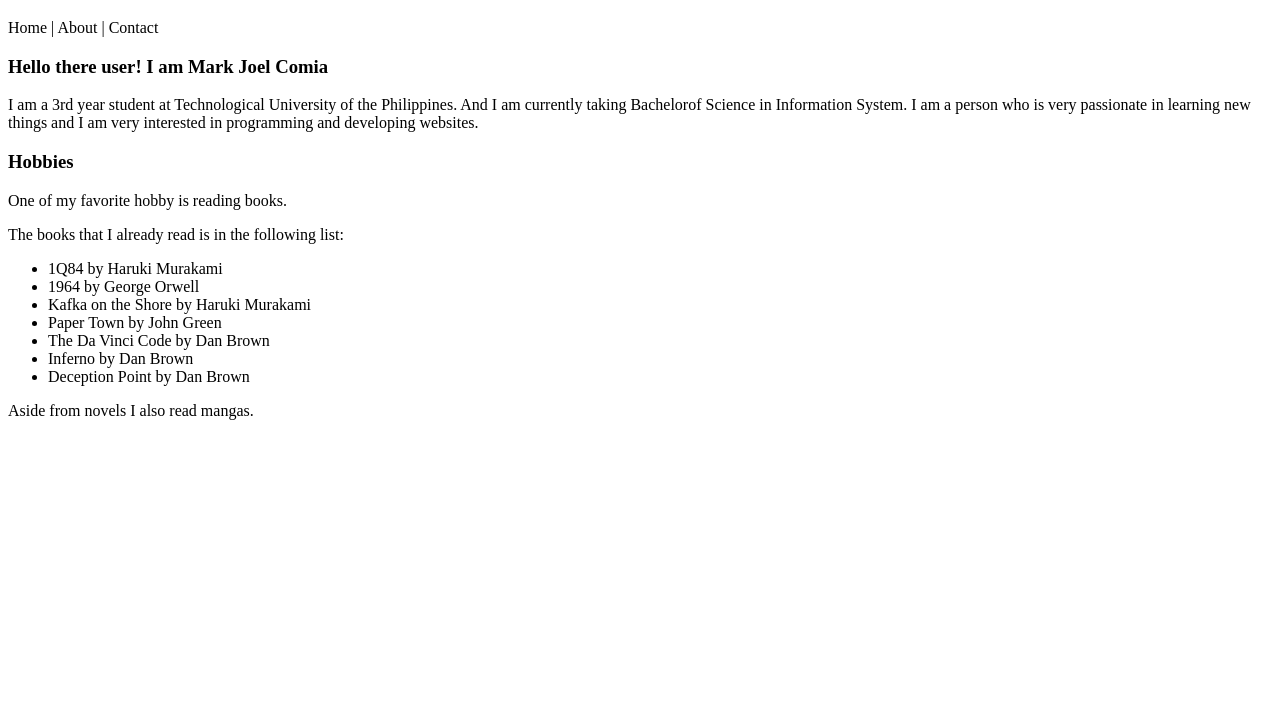
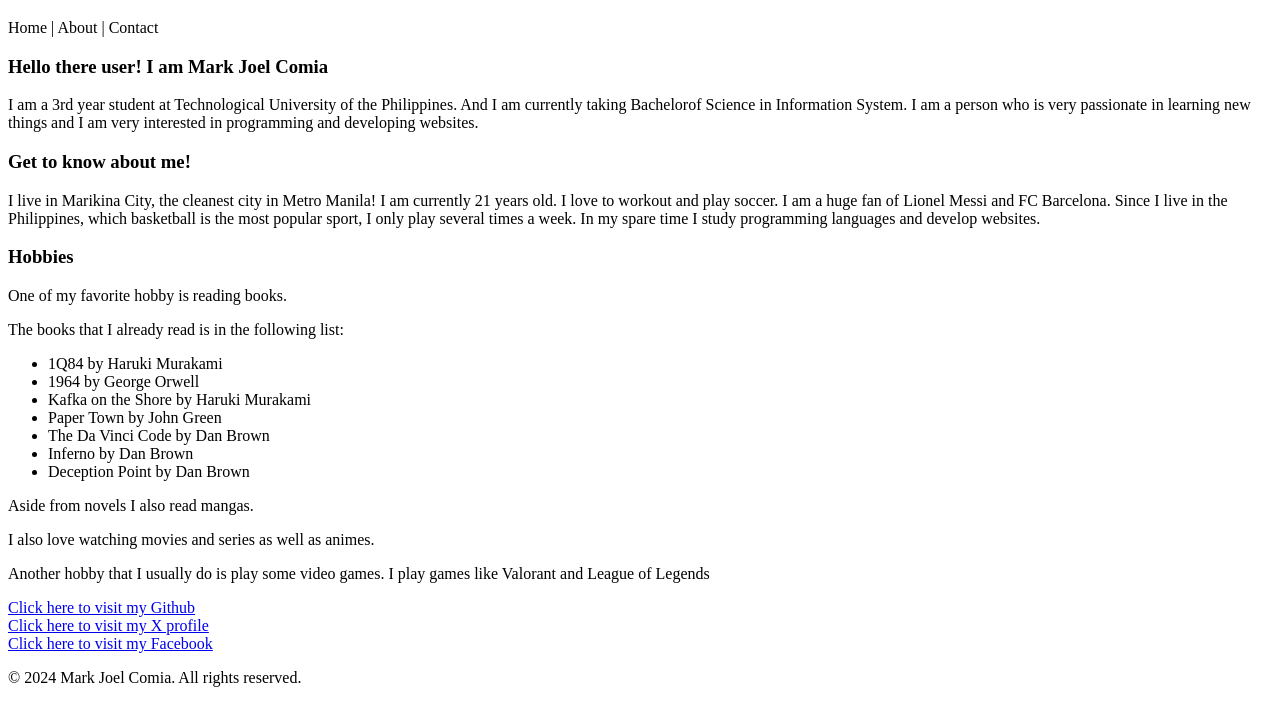
Before and after one commit to MjComia/HTML_Mastery-with-Git, a plain HTML site: page index.html in a window 1280 px wide. Shown: the part 61-786 px from the top of the page. Drawn offline with Linux system fonts and the light colour scheme.

Commit message:
Added contact section

```diff
--- a/index.html
+++ b/index.html
@@ -28,6 +28,12 @@
     </main>
         <section class = "About">
             <article>
+                <h3>Get to know about me!</h3>
+                <p>I live in Marikina City, the cleanest city in Metro Manila! I am currently 21 years old.
+                    I love to workout and play soccer. I am a huge fan of Lionel Messi and FC Barcelona. Since I live in the
+                    Philippines, which basketball is the most popular sport, I only play several times a week.
+                    In my spare time I study programming languages and develop websites.
+                </p>
                 <h3>Hobbies</h3>
                 <p>One of my favorite hobby is reading books.</p>
                 <p>The books that I already read is in the following list:</p>
@@ -41,10 +47,20 @@
                     <li>Deception Point by Dan Brown</li>
                 </ul>
                 <p>Aside from novels I also read mangas.</p>
+                <p>
+                    I also love watching movies and series as well as animes.
+                </p>
+                <p>Another hobby that I usually do is play some video games. I play games like Valorant and League of Legends</p>
             </article>
         </section>
         <section class = "Contact">
+            <a href="https://github.com/MjComia" target="_blank">Click here to visit my Github</a> <br>
+            <a href="https://x.com/MarkjoelComia" target ="_blank">Click here to visit my X profile</a> <br>
+            <a href="https://www.facebook.com/goddeymm" target="_blank">Click here to visit my Facebook</a> <br>
+        </section>
 
-        </section>
+ <footer>
+    <p>&#169; 2024 Mark Joel Comia. All rights reserved.</p>
+ </footer>
 </body>
 </html>
```
